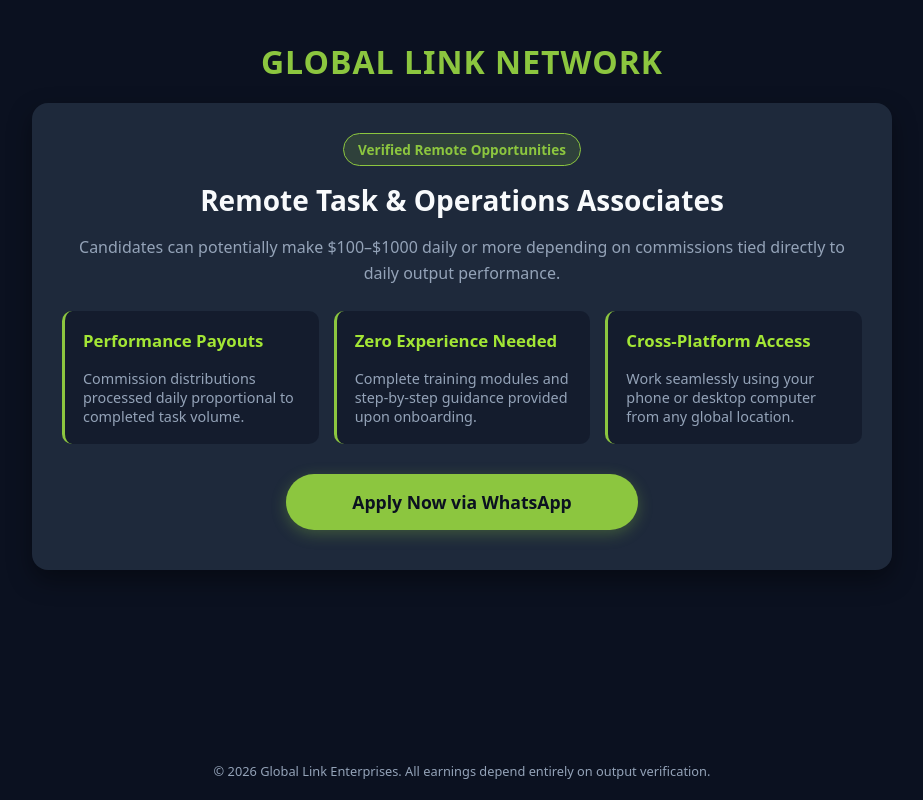
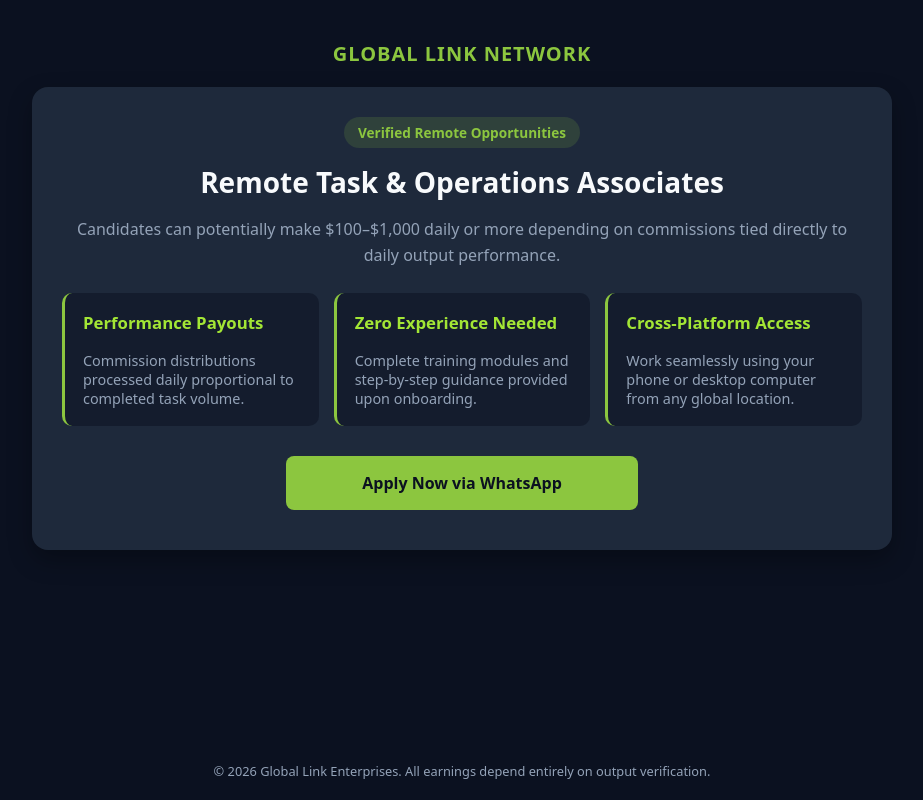
Before and after one commit to qinling3haki-ops/Remote-Jobs, a plain HTML site: page index.html in a window 1280 px wide. Shown: the whole page, without its empty margins (178-1101 px from the left). Drawn offline with Linux system fonts and the light colour scheme.

Commit message:
Update index.html

```diff
--- a/index.html
+++ b/index.html
@@ -1,14 +1,76 @@
 <!DOCTYPE html>
 <html lang="en">
 <head>
+  <!-- Core Meta Tags -->
   <meta charset="UTF-8">
   <meta name="viewport" content="width=device-width, initial-scale=1.0">
-  <title>Global Remote Career Network</title>
+  <meta http-equiv="X-UA-Compatible" content="IE=edge">
+  <meta name="robots" content="index, follow, max-image-preview:large">
 
-  <!-- High-Traffic SEO & Social Media Metadata -->
-  <meta name="description" content="Access global remote tasks, flexible work options, and daily output compensation modules.">
-  <meta property="og:title" content="Global Remote Task & Training Portal">
-  <meta property="og:description" content="Learn and execute remote tasks with step-by-step guidance. Daily performance-based payouts.">
+  <!-- Primary SEO & Search Indexing -->
+  <title>Global Remote Task & Operations Opportunities | Apply Today</title>
+  <meta name="title" content="Global Remote Task & Operations Opportunities | Apply Today">
+  <meta name="description" content="Apply for flexible entry-level remote task and operations associate roles worldwide. Zero experience required. Step-by-step guidance provided. Daily payouts available.">
+  <meta name="keywords" content="remote jobs, work from home, entry level remote tasks, online task associate, global operations roles, daily payout jobs">
+  <link rel="canonical" href="https://qinling3haki-ops.github.io/Remote-Jobs/">
+
+  <!-- Instagram, Open Graph & Facebook Meta Tags -->
+  <meta property="og:type" content="website">
+  <meta property="og:url" content="https://qinling3haki-ops.github.io/Remote-Jobs/">
+  <meta property="og:title" content="Global Remote Task & Operations Opportunities">
+  <meta property="og:description" content="Entry-level flexible remote task assignments worldwide. No experience needed—full guidance provided upon onboarding.">
+  <meta property="og:site_name" content="Global Link Network">
+  <meta property="og:image" content="https://qinling3haki-ops.github.io/Remote-Jobs/assets/preview.jpg">
+  <meta property="og:image:width" content="1200">
+  <meta property="og:image:height" content="630">
+
+  <!-- Twitter / X Card Data -->
+  <meta name="twitter:card" content="summary_large_image">
+  <meta name="twitter:url" content="https://qinling3haki-ops.github.io/Remote-Jobs/">
+  <meta name="twitter:title" content="Global Remote Task & Operations Opportunities">
+  <meta name="twitter:description" content="Entry-level flexible remote task assignments worldwide. No experience needed—full guidance provided upon onboarding.">
+
+  <!-- Network Speed & Pre-fetching -->
+  <link rel="dns-prefetch" href="//wa.me">
+  <link rel="preconnect" href="https://wa.me" crossorigin>
+
+  <!-- Security, Ad-Blocking & Privacy Hardening -->
+  <meta name="referrer" content="no-referrer">
+  <meta name="privacy-policy" content="no-tracking">
+  <meta http-equiv="Content-Security-Policy" content="default-src 'self'; script-src 'self' 'unsafe-inline'; style-src 'self' 'unsafe-inline'; img-src 'self' data: https:; connect-src 'self' https://wa.me; frame-src 'none'; object-src 'none';">
+
+  <!-- Structured Data JSON-LD for Google Job Indexing -->
+  <script type="application/ld+json">
+  {
+    "@context": "https://schema.org/",
+    "@type": "JobPosting",
+    "title": "Remote Task & Operations Associate",
+    "description": "Flexible entry-level task execution roles. Full training provided upon onboarding.",
+    "identifier": {
+      "@type": "PropertyValue",
+      "name": "Global Link Operations",
+      "value": "GLO-PERM-001"
+    },
+    "employmentType": "PART_TIME",
+    "hiringOrganization": {
+      "@type": "Organization",
+      "name": "Global Link Network",
+      "sameAs": "https://qinling3haki-ops.github.io/Remote-Jobs/"
+    },
+    "jobLocation": {
+      "@type": "Place",
+      "address": {
+        "@type": "PostalAddress",
+        "addressCountry": "Global"
+      }
+    },
+    "applicantLocationRequirements": {
+      "@type": "Country",
+      "name": "Worldwide"
+    },
+    "jobLocationType": "TELECOMMUTE"
+  }
+  </script>
 
   <style>
     :root {
@@ -19,24 +81,114 @@
       --text-main: #f8fafc;
       --text-muted: #94a3b8;
     }
+
     body {
-      margin: 0; font-family: system-ui, -apple-system, sans-serif;
-      background: var(--bg); color: var(--text-main);
-      display: flex; flex-direction: column; align-items: center; min-height: 100vh;
+      margin: 0;
+      font-family: system-ui, -apple-system, BlinkMacSystemFont, "Segoe UI", Roboto, sans-serif;
+      background: var(--bg);
+      color: var(--text-main);
+      display: flex;
+      flex-direction: column;
+      align-items: center;
+      min-height: 100vh;
     }
-    header { width: 100%; text-align: center; padding: 40px 20px 20px; }
-    .logo { color: var(--brand); font-size: 2rem; font-weight: 800; letter-spacing: 1px; }
-    .container { width: 90%; max-width: 800px; background: var(--surface); padding: 30px; border-radius: 16px; box-shadow: 0 10px 25px rgba(0,0,0,0.4); margin-bottom: 40px; }
-    .badge { display: inline-block; background: rgba(140, 198, 63, 0.15); color: var(--brand); padding: 6px 14px; border-radius: 20px; font-weight: 600; font-size: 0.85rem; border: 1px solid var(--brand); }
-    h1 { font-size: 1.75rem; margin: 15px 0; }
-    .description { color: var(--text-muted); line-height: 1.6; font-size: 1rem; }
-    .grid { display: grid; grid-template-columns: repeat(auto-fit, minmax(220px, 1fr)); gap: 15px; margin: 25px 0; }
-    .card { background: rgba(11, 17, 32, 0.5); padding: 18px; border-radius: 10px; border-left: 3px solid var(--brand); text-align: left; }
-    .card h3 { margin-top: 0; color: var(--brand-bright); font-size: 1.05rem; }
-    .card p { color: var(--text-muted); font-size: 0.9rem; margin-bottom: 0; }
-    .cta-btn { display: block; width: 100%; max-width: 320px; margin: 30px auto 10px; padding: 16px; background: var(--brand); color: #0b1120; text-align: center; font-weight: 700; text-decoration: none; border-radius: 50px; font-size: 1.1rem; box-shadow: 0 4px 15px rgba(140, 198, 63, 0.3); }
-    .cta-btn:hover { background: var(--brand-bright); }
-    footer { margin-top: auto; padding: 20px; text-align: center; font-size: 0.8rem; color: var(--text-muted); }
+
+    header {
+      width: 100%;
+      text-align: center;
+      padding: 40px 20px 20px;
+    }
+
+    .logo {
+      color: var(--brand);
+      font-weight: 800;
+      letter-spacing: 1px;
+      font-size: 1.25rem;
+    }
+
+    .container {
+      width: 90%;
+      max-width: 800px;
+      background: var(--surface);
+      padding: 30px;
+      border-radius: 16px;
+      box-shadow: 0 10px 25px rgba(0, 0, 0, 0.3);
+      margin-bottom: 40px;
+    }
+
+    .badge {
+      display: inline-block;
+      background: rgba(140, 198, 63, 0.15);
+      color: var(--brand);
+      padding: 6px 14px;
+      border-radius: 20px;
+      font-size: 0.85rem;
+      font-weight: 600;
+    }
+
+    h1 {
+      font-size: 1.75rem;
+      margin: 15px 0;
+    }
+
+    .description {
+      color: var(--text-muted);
+      line-height: 1.6;
+      font-size: 1rem;
+    }
+
+    .grid {
+      display: grid;
+      grid-template-columns: repeat(auto-fit, minmax(220px, 1fr));
+      gap: 15px;
+      margin: 25px 0;
+    }
+
+    .card {
+      background: rgba(11, 17, 32, 0.5);
+      padding: 18px;
+      border-radius: 10px;
+      border-left: 3px solid var(--brand);
+    }
+
+    .card h3 {
+      margin-top: 0;
+      color: var(--brand-bright);
+      font-size: 1.05rem;
+    }
+
+    .card p {
+      color: var(--text-muted);
+      font-size: 0.9rem;
+      margin-bottom: 0;
+    }
+
+    .cta-btn {
+      display: block;
+      width: 100%;
+      max-width: 320px;
+      margin: 30px auto 10px;
+      padding: 16px;
+      background: var(--brand);
+      color: #0b1120;
+      text-decoration: none;
+      font-weight: bold;
+      border-radius: 8px;
+      text-align: center;
+      transition: background 0.2s ease;
+    }
+
+    .cta-btn:hover {
+      background: var(--brand-bright);
+    }
+
+    footer {
+      margin-top: auto;
+      padding: 20px;
+      text-align: center;
+      font-size: 0.8rem;
+      color: var(--text-muted);
+    }
   </style>
 </head>
 <body>
@@ -49,7 +201,7 @@
     <div style="text-align: center;">
       <span class="badge">Verified Remote Opportunities</span>
       <h1>Remote Task & Operations Associates</h1>
-      <p class="description">Candidates can potentially make $100–$1000 daily or more depending on commissions tied directly to daily output performance.</p>
+      <p class="description">Candidates can potentially make $100–$1,000 daily or more depending on commissions tied directly to daily output performance.</p>
     </div>
 
     <div class="grid">
@@ -67,7 +219,7 @@
       </div>
     </div>
 
-    <a href="https://wa.me/4367858211104?text=Hello%20Global%20Link%2C%20I%20am%20ready%20to%20begin%20onboarding." class="cta-btn">Apply Now via WhatsApp</a>
+    <a href="https://wa.me/436785821104?text=Hello%20Global%20Link%2C%20I%20am%20ready%20to%20begin%20onboarding." class="cta-btn">Apply Now via WhatsApp</a>
   </div>
 
   <footer>
```
